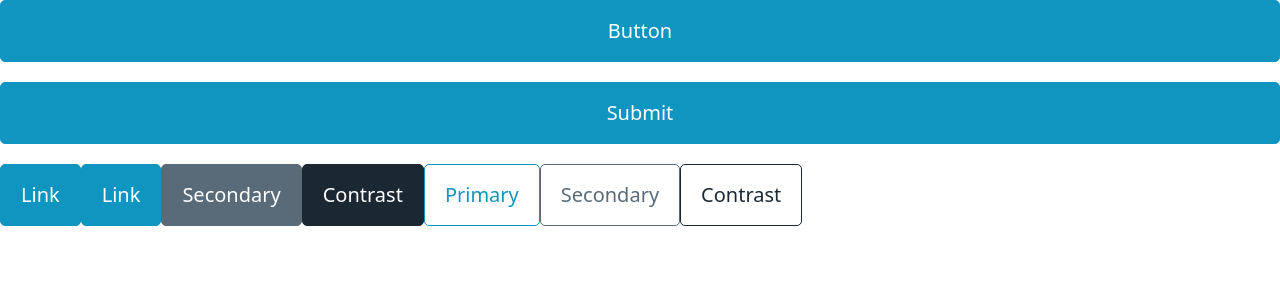
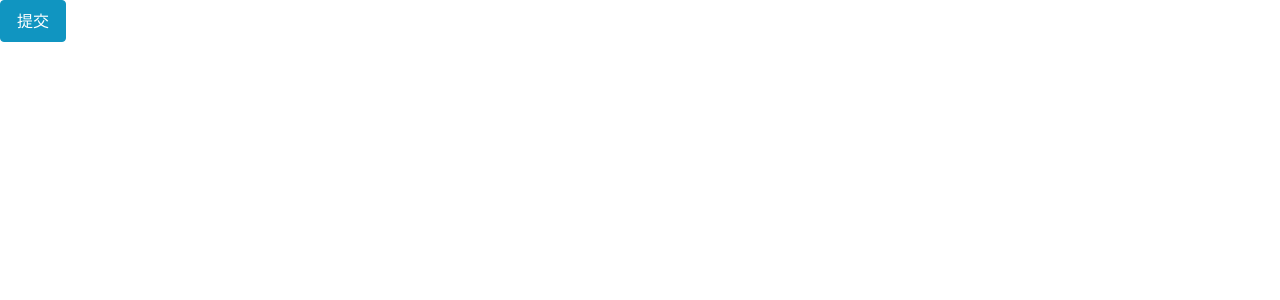
Before and after one commit to vueadmin/vue-pico-ui, a Vue app: page / in a window 1280 px wide. Shown: the top 300 px of the page. Built offline with nearby package versions, Linux system fonts and the light colour scheme.

Commit message:
给按钮组件添加点击事件响应

```diff
--- a/packages/button/src/main.vue
+++ b/packages/button/src/main.vue
@@ -1,19 +1,36 @@
 <template>
-  <div>
-    <button>Button</button>
-    <input type="submit" />
-    <a href="#" role="button">Link</a>
-    <a href="#" role="button">Link</a>
-    <a href="#" role="button" class="secondary">Secondary</a>
-    <a href="#" role="button" class="contrast">Contrast</a>
-    <a href="#" role="button" class="outline">Primary</a>
-    <a href="#" role="button" class="secondary outline">Secondary</a>
-    <a href="#" role="button" class="contrast outline">Contrast</a>
-  </div>
+  <a
+    @click="handleClick"
+    href="javascript:void(0);"
+    role="button"
+    :class="[
+      type,
+      {
+        outline: isOutline,
+      },
+    ]"
+  >
+    <slot></slot>
+  </a>
 </template>
 
 <script>
 export default {
   name: "PicoButton",
+  props: {
+    type: {
+      type: String,
+      default: "default",
+    },
+    isOutline: Boolean,
+  },
+  data() {
+    return {};
+  },
+  methods: {
+    handleClick(evt) {
+      this.$emit("click", evt);
+    },
+  },
 };
 </script>
--- a/packages/index.js
+++ b/packages/index.js
@@ -1,27 +1,18 @@
 import Button from "./button";
 
-// 所有组件列表
 const components = [Button];
-// 定义install方法，接收Vue作为参数
-const install = function(Vue) {
-  // 判断是否安装，安装过就不继续往下执行
+const install = function (Vue) {
   if (install.installed) return;
   install.installed = true;
-  // 遍历注册所有组件
   components.map((component) => Vue.use(component));
 };
 
-// 检测到Vue才执行，毕竟我们是基于Vue的
 if (typeof window !== "undefined" && window.Vue) {
   install(window.Vue);
 }
-// console.log(components);
 export default {
   install,
-  // 所有组件，必须具有install，才能使用Vue.use()
   ...components,
 };
 
-
-//按需加载
-export { Button }
+export { Button };
--- a/src/App.vue
+++ b/src/App.vue
@@ -1,13 +1,19 @@
 <template>
-  <div>
-    <PicoButton />
+  <div class="grid">
+    <div>
+      <PicoButton @click="onClickButton">提交</PicoButton>
+    </div>
   </div>
 </template>
 
 <script>
 export default {
-
-}
+  methods: {
+    onClickButton(e) {
+      console.log(e);
+    }
+  }
+};
 </script>
 
 <style>
--- /dev/null
+++ b/src/assets/css/pico.css
@@ -0,0 +1,21 @@
+:root {
+    --font-family: system-ui, -apple-system, "Segoe UI", "Roboto", "Ubuntu",
+      "Cantarell", "Noto Sans", sans-serif, "Apple Color Emoji", "Segoe UI Emoji",
+      "Segoe UI Symbol", "Noto Color Emoji";
+    --line-height: 1;
+    --font-weight: 400;
+    --font-size: 16px;
+    --border-radius: 0.25rem;
+    --border-width: 1px;
+    --outline-width: 3px;
+    --spacing: 1rem;
+    --typography-spacing-vertical: 1.5rem;
+    --block-spacing-vertical: calc(var(--spacing) * 2);
+    --block-spacing-horizontal: var(--spacing);
+    --grid-spacing-vertical: 0;
+    --grid-spacing-horizontal: var(--spacing);
+    --form-element-spacing-vertical: 0.75rem;
+    --form-element-spacing-horizontal: 1rem;
+    --form-label-font-weight: var(--font-weight);
+    --transition: 0.2s ease-in-out;
+  }
--- a/src/main.js
+++ b/src/main.js
@@ -6,7 +6,8 @@ Vue.config.productionTip = false;
 import PicoUI from "../packages";
 Vue.use(PicoUI);
 
-import '@picocss/pico/css/pico.min.css';
+import "@picocss/pico/css/pico.css";
+import "@/assets/css/pico.css";
 
 new Vue({
   render: (h) => h(App),
```
